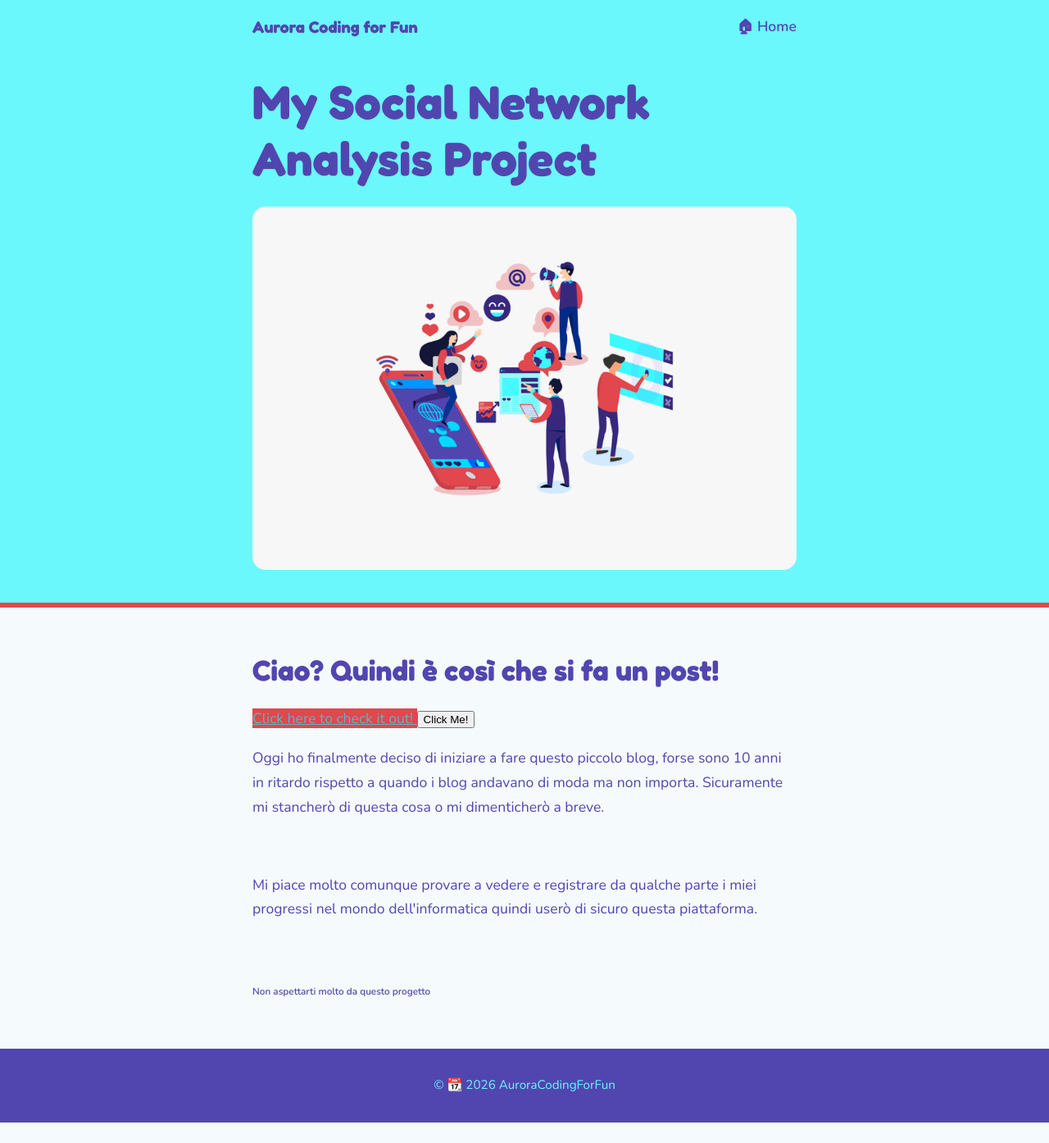
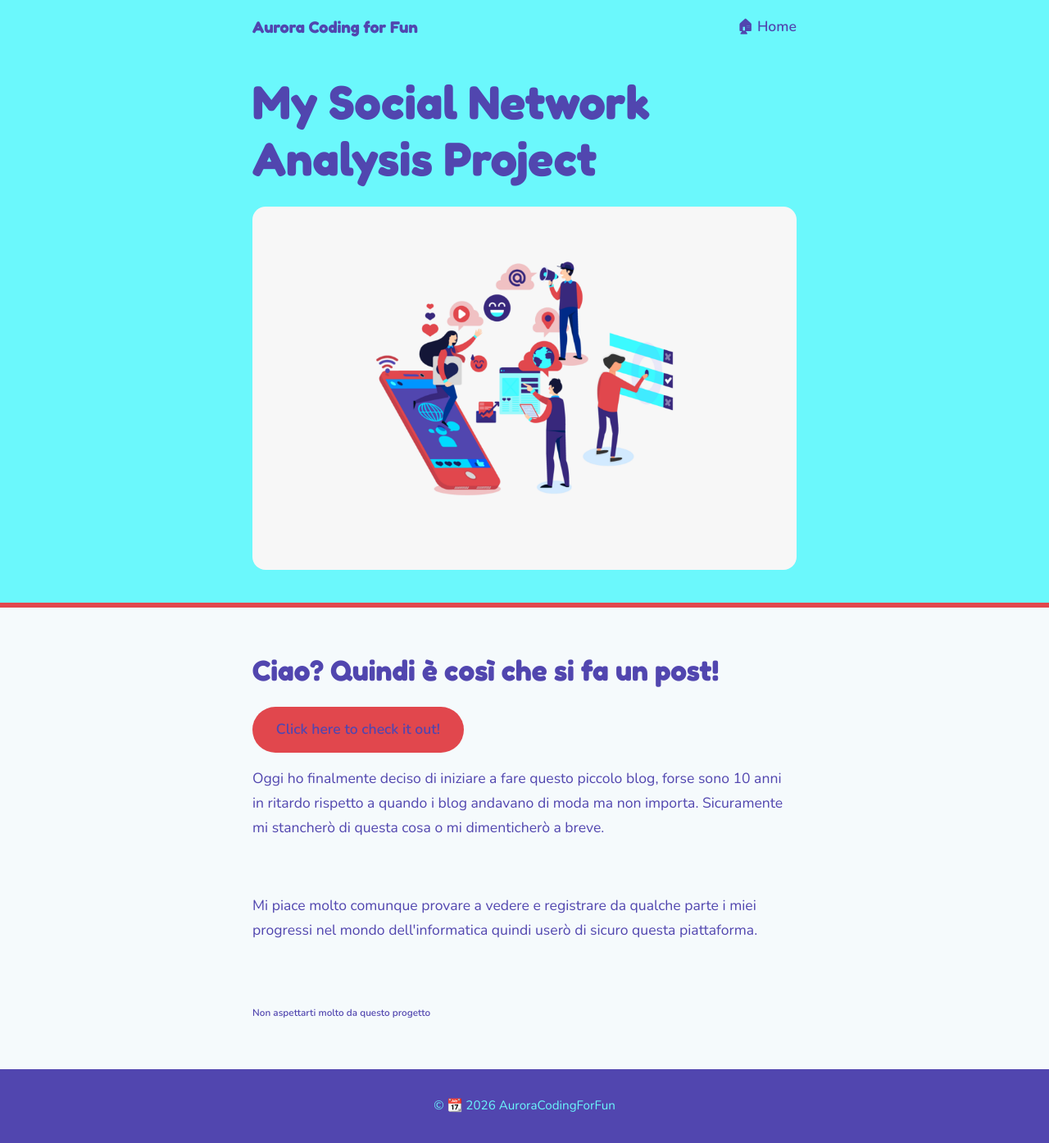
Before and after one commit to AuroraCodingForFun/BlogSite, a Jekyll site: the page built from _posts/2026-10-11-Social-Network-Analysis.md, in a window 1280 px wide. Shown: the whole page at 82% size. Built offline with Jekyll 4.4.1, drawn with Linux system fonts in a browser that asks for light colours; before the commit the page ends 1369 px from its top, so only the background shows below that.

Commit message:
Refactor HTML structure in Social Network Analysis post
Removed inline CSS and button elements from the post.

```diff
--- a/_posts/2026-10-11-Social-Network-Analysis.md
+++ b/_posts/2026-10-11-Social-Network-Analysis.md
@@ -7,34 +7,14 @@ color2: "#5146af"
 color3: "#e1474d"
 image: /images/SocialNetwork.png
 ---
-<head>
-<style>
-.button {
-  border: none;
-  color: white;
-  padding: 15px 32px;
-  text-align: center;
-  text-decoration: none;
-  display: inline-block;
-  font-size: 16px;
-  margin: 4px 2px;
-  cursor: pointer;
-}
 
-.button1 {background-color: #04AA6D;} /* Green */
-.button2 {background-color: #008CBA;} /* Blue */
-</style>
-</head>
-<body>
 <h1>Ciao? Quindi è così che si fa un post!</h1>
-<a href="https://github.com/AuroraCodingForFun/SocialNetworkAnalysisProject" style="background-color:#e1474d; text-align: center;"> Click here to check it out! </a>
+<a class="button" href="https://github.com/AuroraCodingForFun/SocialNetworkAnalysisProject"> Click here to check it out! </a>
 
-<button type="button">Click Me!</button>
+
 
 <p>Oggi ho finalmente deciso di iniziare a fare questo piccolo blog, forse sono 10 anni in ritardo rispetto a quando i blog andavano di moda ma non importa. Sicuramente mi stancherò di questa cosa o mi dimenticherò a breve.</p>
 <br>
 <p> Mi piace molto comunque provare a vedere e registrare da qualche parte i miei progressi nel mondo dell'informatica quindi userò di sicuro questa piattaforma.</p>
 <br>
 <h6>Non aspettarti molto da questo progetto</h6>
-
-</body>
```
